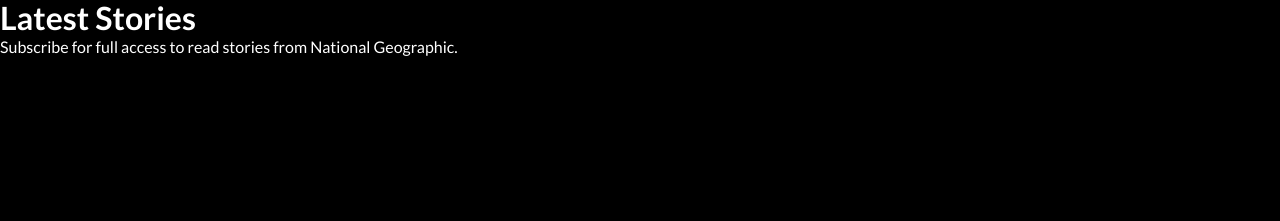
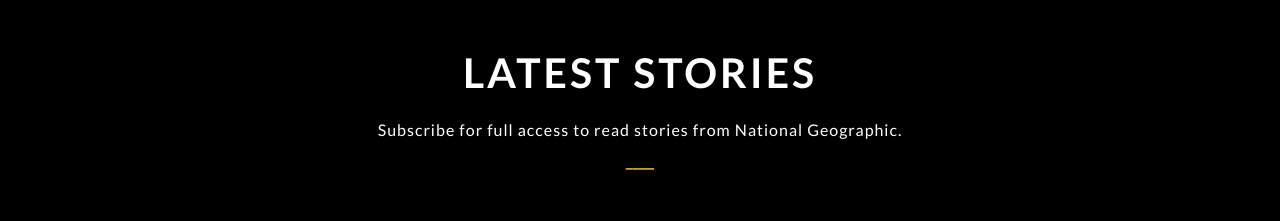
Before and after one commit to jvanhook93/NatGeo-Ch30, a plain HTML site: page index.html in a window 1280 px wide. Shown: the part 47-268 px from the top of the page. Drawn offline with Linux system fonts and the light colour scheme.

Commit message:
Adding header CSS

```diff
--- a/index.html
+++ b/index.html
@@ -31,7 +31,7 @@
   <header>
     <h1>Latest Stories</h1>
     <p>Subscribe for full access to read stories from National Geographic.</p>
-    <div class="line"></div>
+    <div class="line">____</div>
   </header>
   <main>
     <section>
--- a/mystyle.css
+++ b/mystyle.css
@@ -64,11 +64,25 @@ header {
   height: 240px;
 }
 header h1 {
+  text-transform: uppercase;
+  font-weight: bold;
+  font-size: 41px;
+  font-weight: 700;
+  letter-spacing: 3px;
+  padding-top: 50px;
+  padding-bottom: 23px;
+  text-align: center;
+}
+header p {
+  font-size: 16px;
+  letter-spacing: 1px;
+  text-align: center;
+}
+header .line {
+  color: #ffcc00;
+  text-align: center;
+  font-size: 18px;
+  font-weight: bold;
+  margin-top: 10px;
 
 }
-header p {
-
-}
-header .line {
-
-}
```
